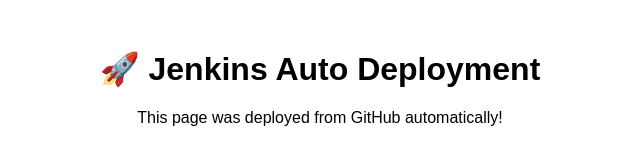
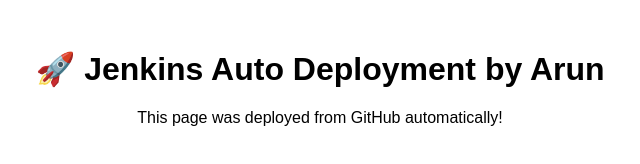
Before and after one commit to Arunachala2004/jenkinsTutorial, a plain HTML site: page index.html in a window 1280 px wide. Shown: the whole page, without its empty margins (320-960 px from the left). Drawn offline with Linux system fonts and the light colour scheme.

Commit message:
Add author name to Jenkins deployment header

```diff
--- a/index.html
+++ b/index.html
@@ -2,7 +2,7 @@
 <html>
 <head><title>Jenkins Deployment</title></head>
 <body style="text-align:center;font-family:sans-serif;margin-top:50px;">
-  <h1>🚀 Jenkins Auto Deployment </h1>
+  <h1>🚀 Jenkins Auto Deployment by Arun </h1>
   <p>This page was deployed from GitHub automatically!</p>
 </body>
 </html>
```
